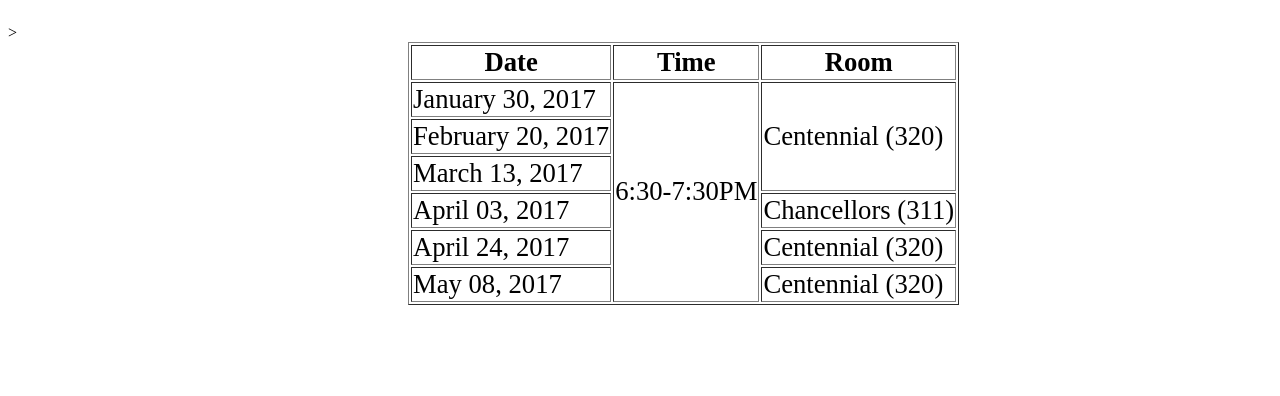
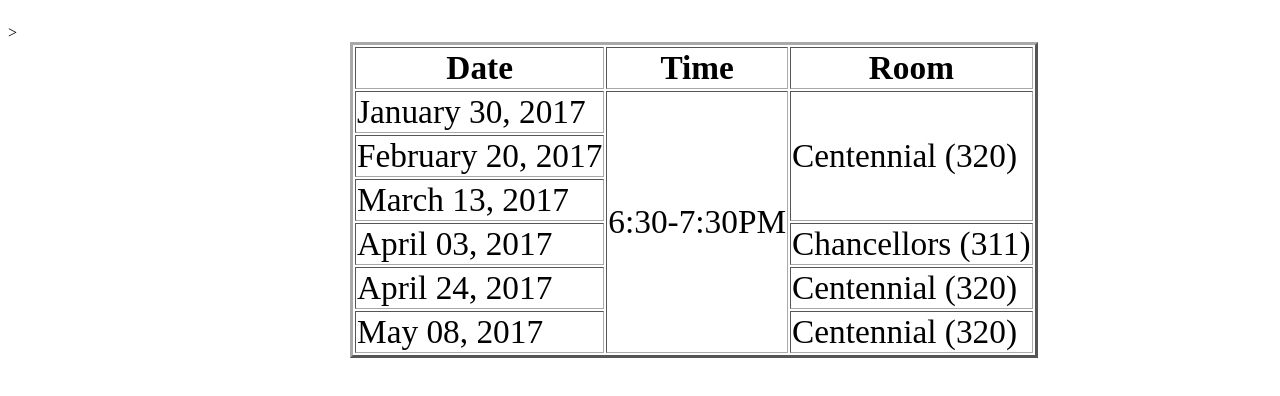
Before and after one commit to swieciam5708/cs318, a plain HTML site: page prototype1/events.html in a window 1280 px wide. Shown: the part 182-578 px from the top of the page. Drawn offline with Linux system fonts and the light colour scheme.

Commit message:
finishing touches

```diff
--- a/prototype1/events.html
+++ b/prototype1/events.html
@@ -12,7 +12,7 @@
         <a href="follow.html"> <div class="tabbutton" id="tab4" tabindex="0"> Follow </div> </a>
     </div>
 <h1> Events </h1>
-   <table border="1">
+   <table border="3">
     <tr><th> Date </th> <th>Time</th> <th> Room </th></tr>
     <tr> <td> January 30, 2017</td> <td rowspan="6"> 6:30-7:30PM</td> <td rowspan="3"> Centennial (320)</td></tr>
     <tr> <td> February 20, 2017</td> </tr>
--- a/prototype1/index.css
+++ b/prototype1/index.css
@@ -36,10 +36,14 @@ width:50%;
 
 }
 
+#first{
+    margin-left: 45px;
+}
 .about {
     width: 400px;
     height:400px;
     transform:rotate(90deg);
+
 }
 #shirt {
     width:400px;
@@ -89,8 +93,9 @@ h1 {
 
 }
 table {
-    margin-left: 400px;
-    font-size: 20pt;
+    margin-left:342px;
+    font-size: 25pt;
+    border-color: darkgray;
 }
 #quote2 {
     float:right;
```
Also changed, not shown: prototype1/about.html (+1 -1 lines).
